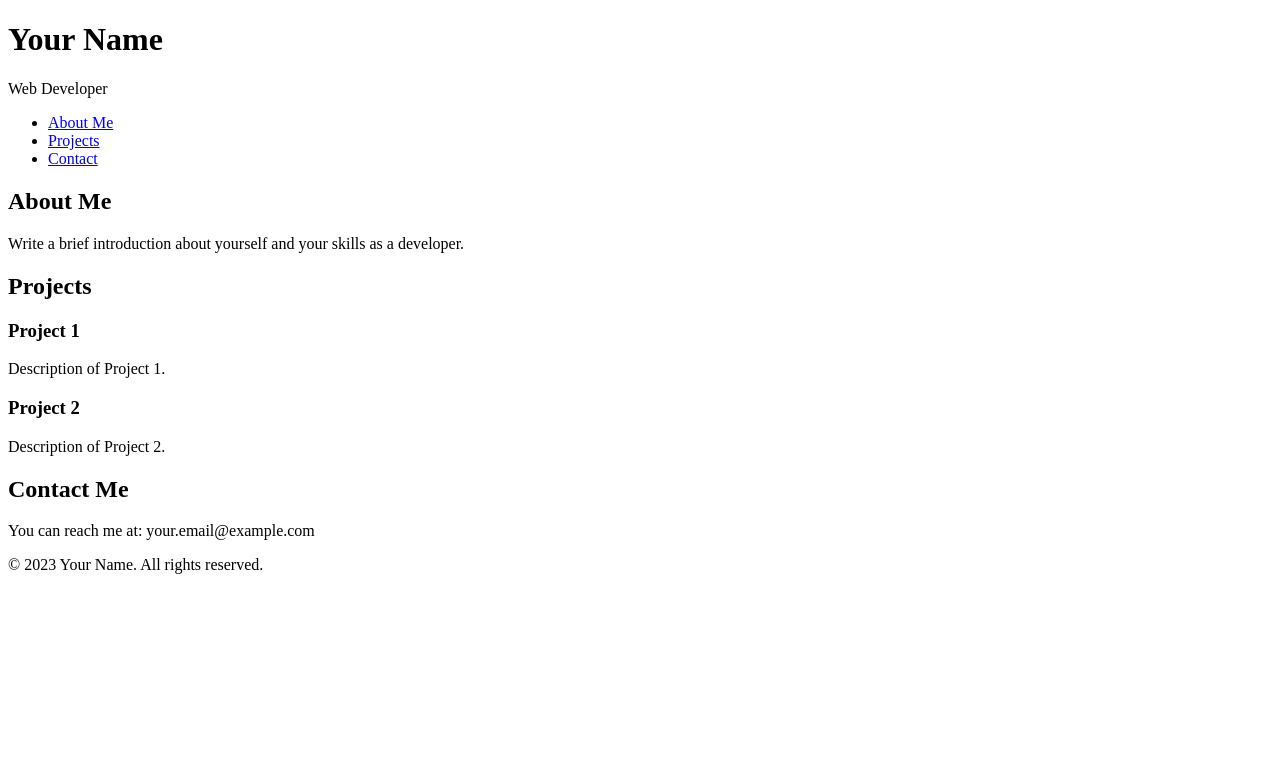
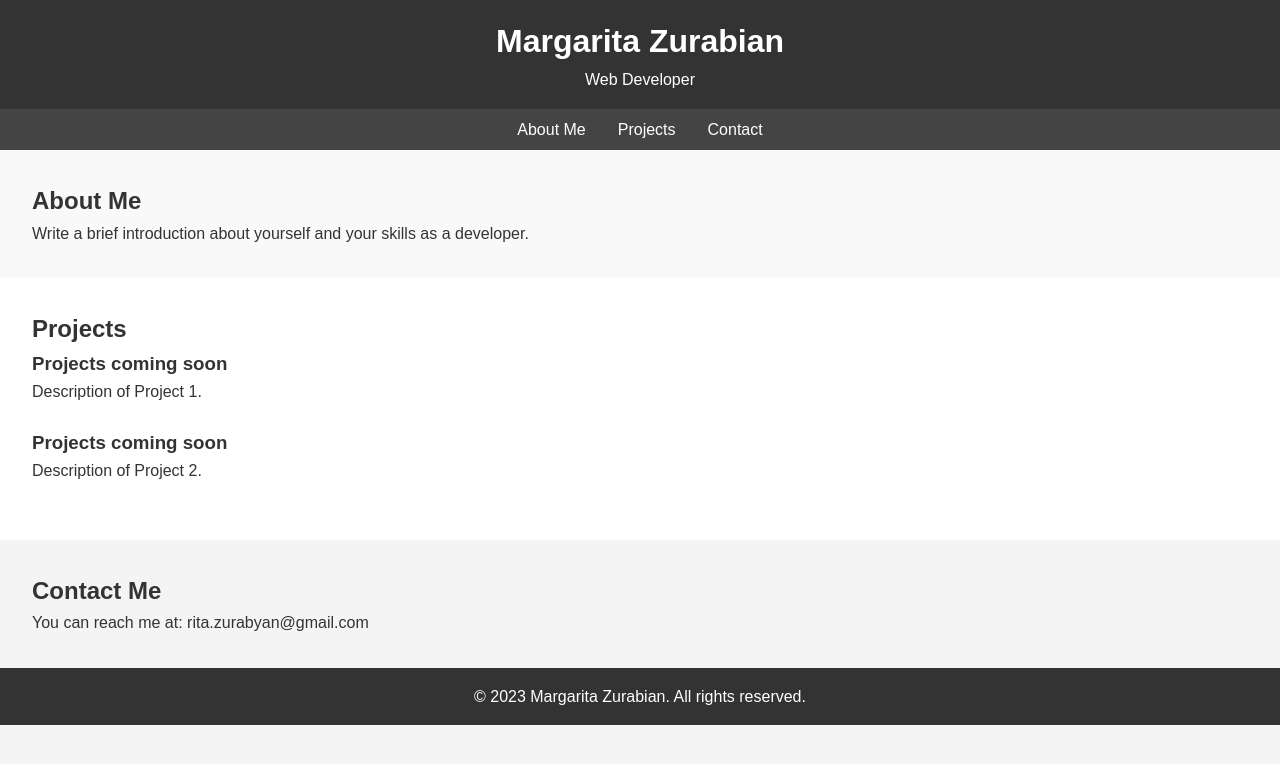
Before and after one commit to rizurabi/first-portfolio-23, a plain HTML site: page index.html in a window 1280 px wide. Drawn offline with Linux system fonts and the light colour scheme.

Commit message:
changes added

```diff
--- a/index.html
+++ b/index.html
@@ -4,11 +4,11 @@
     <meta charset="UTF-8">
     <meta name="viewport" content="width=device-width, initial-scale=1.0">
     <title>Your Developer Portfolio</title>
-    <link rel="stylesheet" href="assets/styles.css">
+    <link rel="stylesheet" href="assets/style.css">
 </head>
 <body>
     <header>
-        <h1>Your Name</h1>
+        <h1>Margarita Zurabian</h1>
         <p>Web Developer</p>
     </header>
 
@@ -28,11 +28,11 @@
     <section id="projects">
         <h2>Projects</h2>
         <div class="project">
-            <h3>Project 1</h3>
+            <h3>Projects coming soon</h3>
             <p>Description of Project 1.</p>
         </div>
         <div class="project">
-            <h3>Project 2</h3>
+            <h3>Projects coming soon</h3>
             <p>Description of Project 2.</p>
         </div>
         <!-- Add more project divs as needed -->
@@ -40,11 +40,11 @@
 
     <section id="contact">
         <h2>Contact Me</h2>
-        <p>You can reach me at: your.email@example.com</p>
+        <p>You can reach me at: rita.zurabyan@gmail.com</p>
     </section>
 
     <footer>
-        <p>&copy; 2023 Your Name. All rights reserved.</p>
+        <p>&copy; 2023 Margarita Zurabian. All rights reserved.</p>
     </footer>
 </body>
 </html>
```
